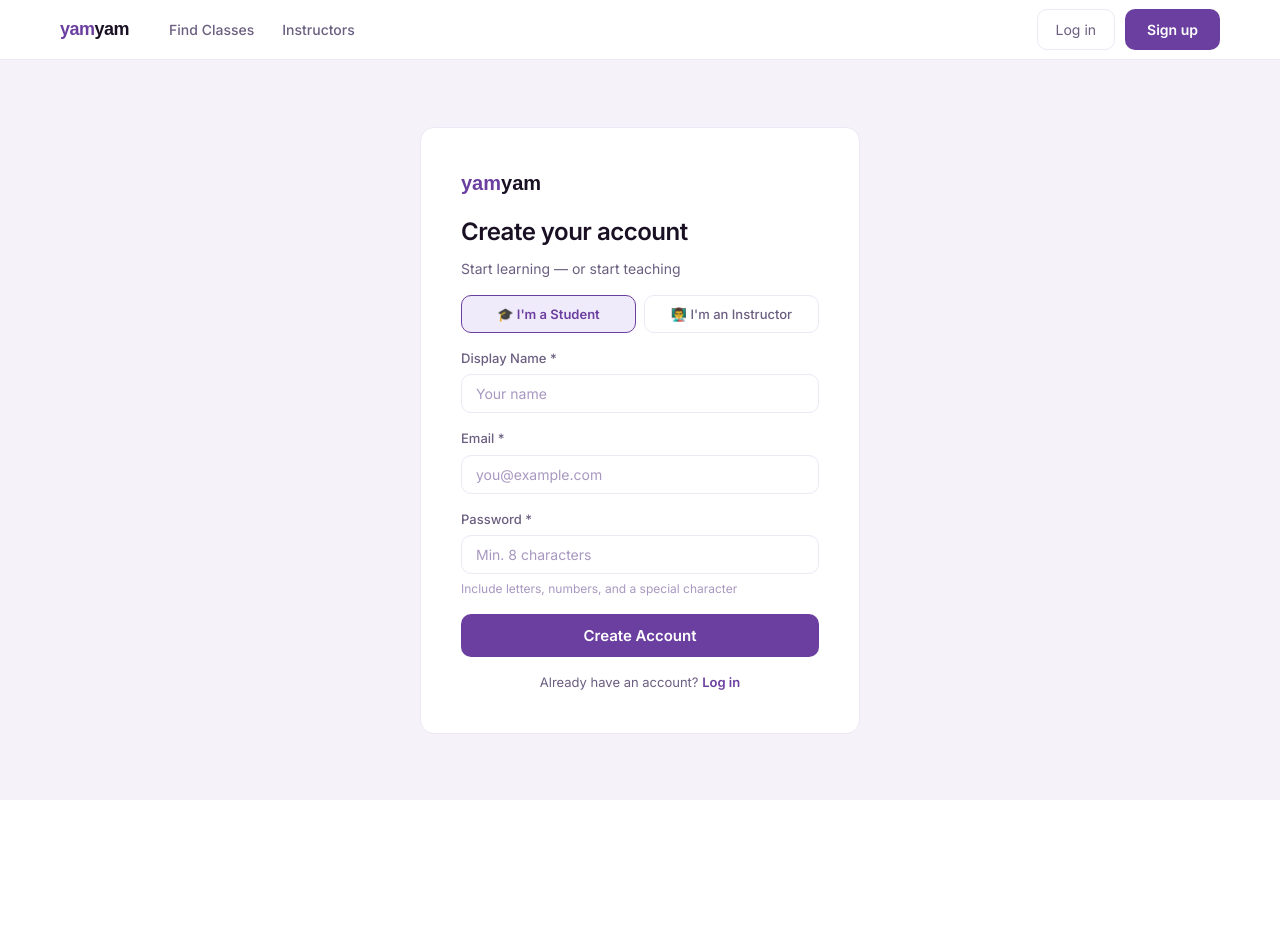
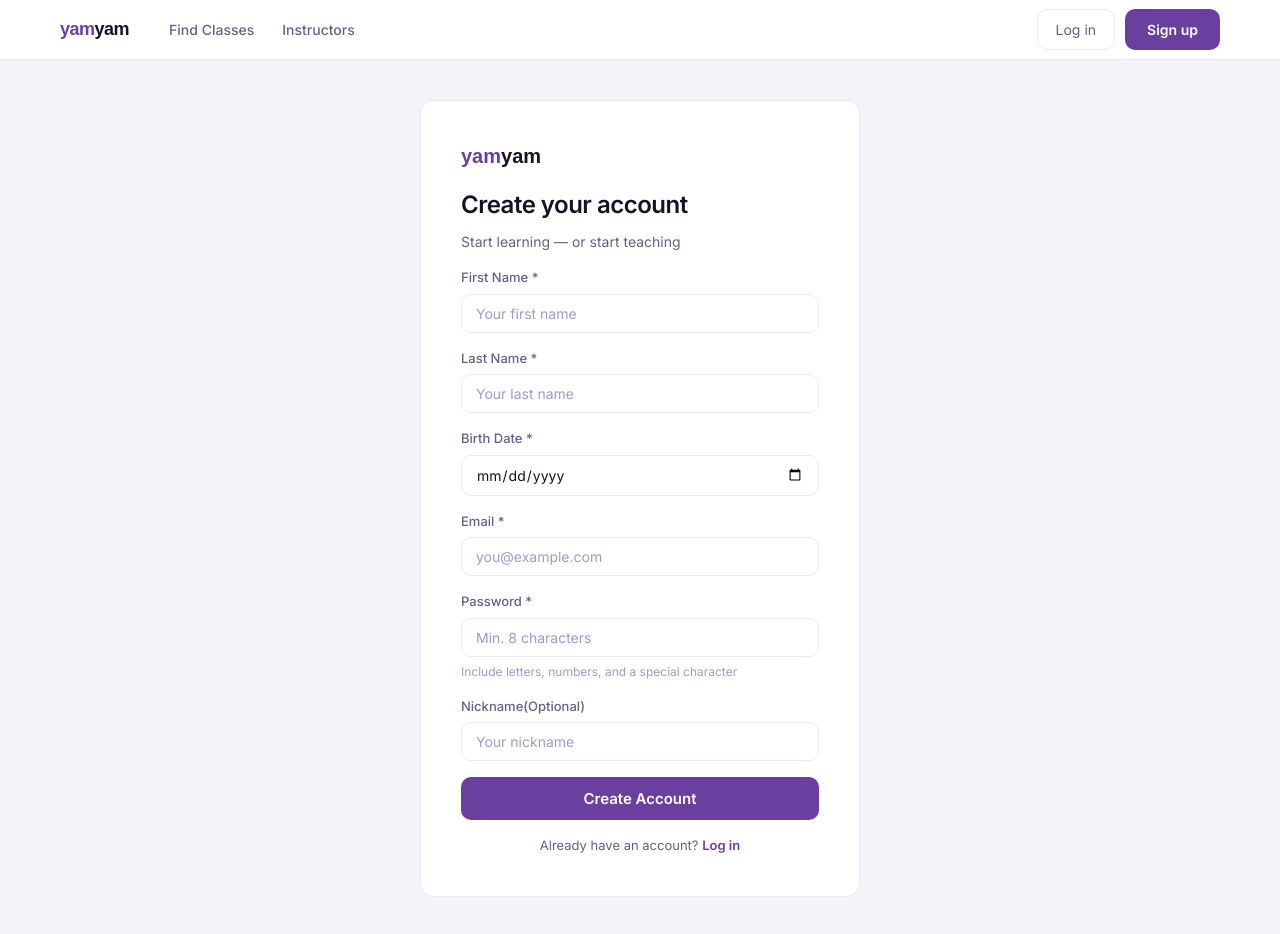
Before and after one commit to YOONSEO99/yamyam, an Angular app: page /register in a window 1280 px wide. Shown: the top 934 px of the page. Before the commit the page ends 800 px from the top, so only its background shows below. Built offline with nearby package versions, Linux system fonts and the light colour scheme; a web font is replaced by a local one.

Commit message:
feat: complete user registration flow with required fields

```diff
--- a/src/app/pages/register/register.component.html
+++ b/src/app/pages/register/register.component.html
@@ -4,22 +4,23 @@
     <h1>Create your account</h1>
     <p class="auth-sub">Start learning — or start teaching</p>
 
-    <div class="role-toggle">
-      <button [class.active]="form.role === 'student'" (click)="form.role = 'student'">
-        🎓 I'm a Student
-      </button>
-      <button [class.active]="form.role === 'instructor'" (click)="form.role = 'instructor'">
-        👨‍🏫 I'm an Instructor
-      </button>
-    </div>
 
     @if (error()) {
       <div class="error-banner">{{ error() }}</div>
     }
 
+
     <div class="form-group">
-      <label>Display Name *</label>
-      <input type="text" [(ngModel)]="form.nickname" placeholder="Your name" />
+      <label>First Name *</label>
+      <input type="text" [(ngModel)]="form.firstName" placeholder="Your first name" />
+    </div>
+    <div class="form-group">
+      <label>Last Name *</label>
+      <input type="text" [(ngModel)]="form.lastName" placeholder="Your last name" />
+    </div>
+    <div class="form-group">
+      <label>Birth Date *</label>
+      <input type="date" [(ngModel)]="form.birthDate" />
     </div>
     <div class="form-group">
       <label>Email *</label>
@@ -29,6 +30,10 @@
       <label>Password *</label>
       <input type="password" [(ngModel)]="form.password" placeholder="Min. 8 characters" />
       <span class="hint">Include letters, numbers, and a special character</span>
+    </div>
+    <div class="form-group">
+      <label>Nickname(Optional)</label>
+      <input type="text" [(ngModel)]="form.nickname" placeholder="Your nickname" />
     </div>
 
     <button class="btn-primary full-btn" (click)="submit()" [disabled]="loading()">
--- a/src/app/pages/register/register.component.ts
+++ b/src/app/pages/register/register.component.ts
@@ -15,21 +15,30 @@ export class RegisterComponent {
   private auth = inject(AuthService);
   private router = inject(Router);
 
-  form = { email: '', password: '', nickname: '', role: 'student' };
+  form = {
+    email: '',
+    password: '',
+    firstName: '',
+    lastName: '',
+    birthDate: '',
+    nickname: '',
+    role: 'user'
+  };
   loading = signal(false);
   error = signal('');
 
   submit() {
     this.error.set('');
-    if (!this.form.email || !this.form.password || !this.form.nickname) {
+    if (!this.form.email || !this.form.password || !this.form.firstName || !this.form.lastName || !this.form.birthDate) {
       this.error.set('Please fill in all required fields.');
       return;
     }
     this.loading.set(true);
     this.auth.register(this.form).subscribe({
       next: () => this.router.navigate(['/']),
-      error: () => {
-        this.error.set('Registration failed. Email may already be in use.');
+      error: (err) => {
+        const errorMessage = err.error?.message || 'Registration failed. Please try again.';
+        this.error.set(errorMessage);
         this.loading.set(false);
       }
     });
```
Also changed, not shown: 1 other file (tests, documents, lock files or other folders).
